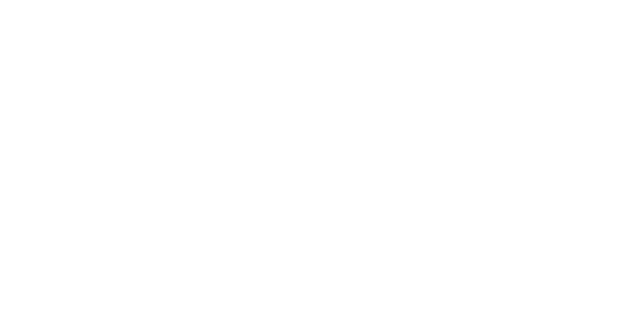
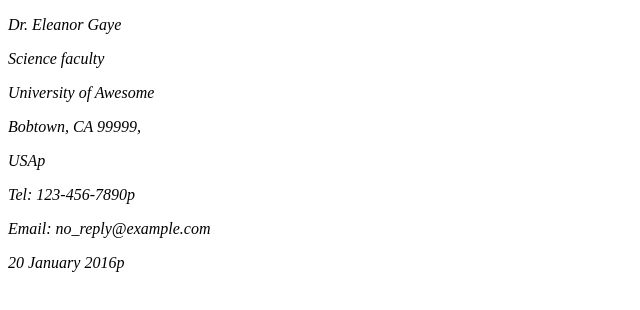
Before and after one commit to Tjay-ogr/gumburaj25s7, a plain HTML site: page Assignment 1/myletter.html in a window 1280 px wide. Shown: the whole page, without its empty margins (0-640 px from the left). Drawn offline with Linux system fonts and the light colour scheme.

Commit message:
styles and created sender column
i added the sender column and the semantic HTML and styling class

```diff
--- a/Assignment 1/myletter.html
+++ b/Assignment 1/myletter.html
@@ -11,7 +11,17 @@
     <meta name="viewport" content="width=device-width, initial-scale=1.0">
     <meta name=" author" content="Jeremy Gumbura">
     <title>Letter to PhD student concerning their application to the university</title>
+    <link rel="stylesheet" href="styles.css">
 </head>
 <body>
-
+    <address class="sender-column">
+        <p>Dr. Eleanor Gaye</p>
+        <p>Science faculty</p>
+        <p>University of Awesome</p>
+        <p>Bobtown, CA 99999,</p>
+        <p>USAp</p>
+        <p>Tel: 123-456-7890p</p>
+        <p>Email: no_reply@example.com</p>
+        <p>20 January 2016p</p>
+    </address>
 </body>
```
